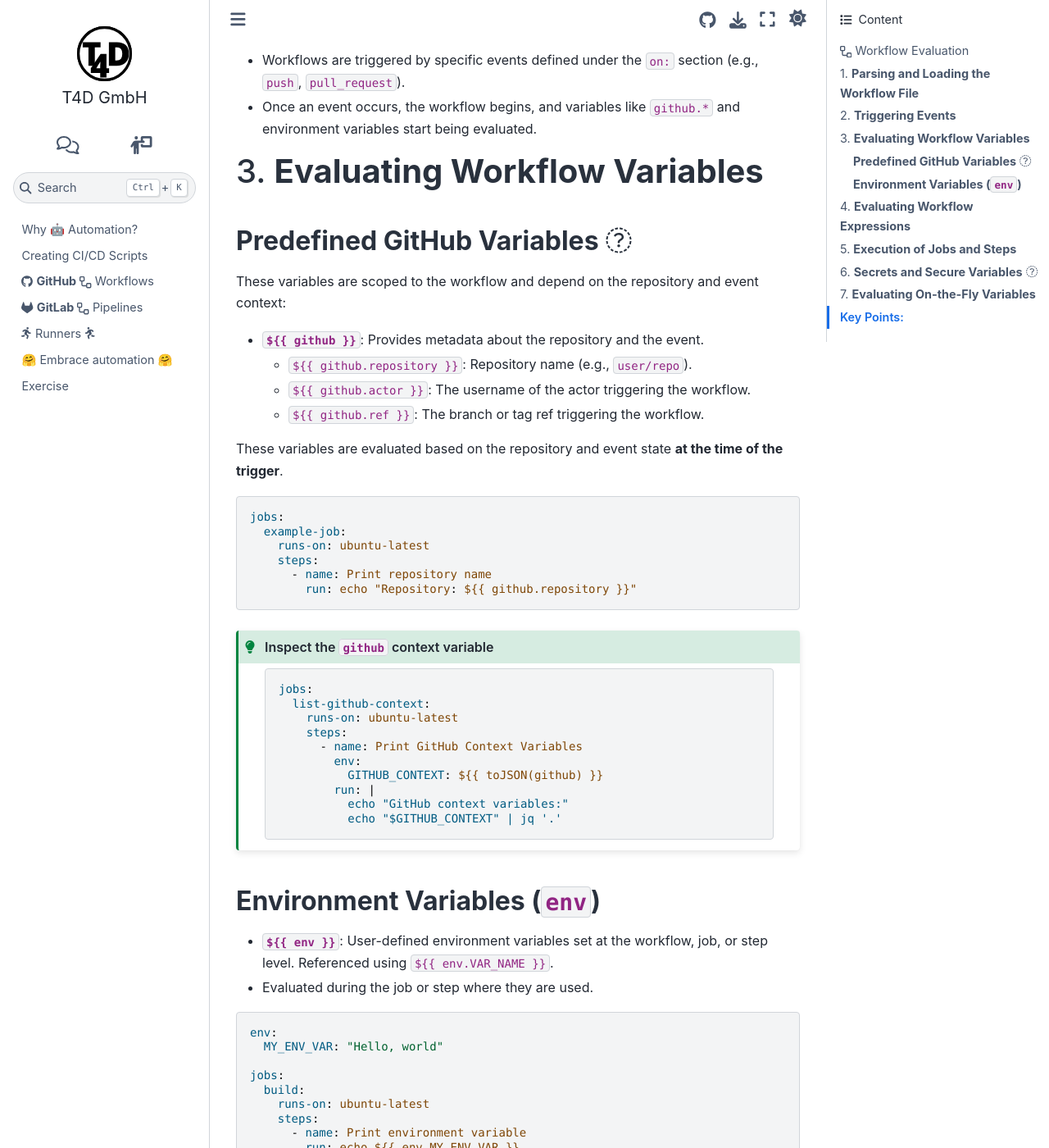
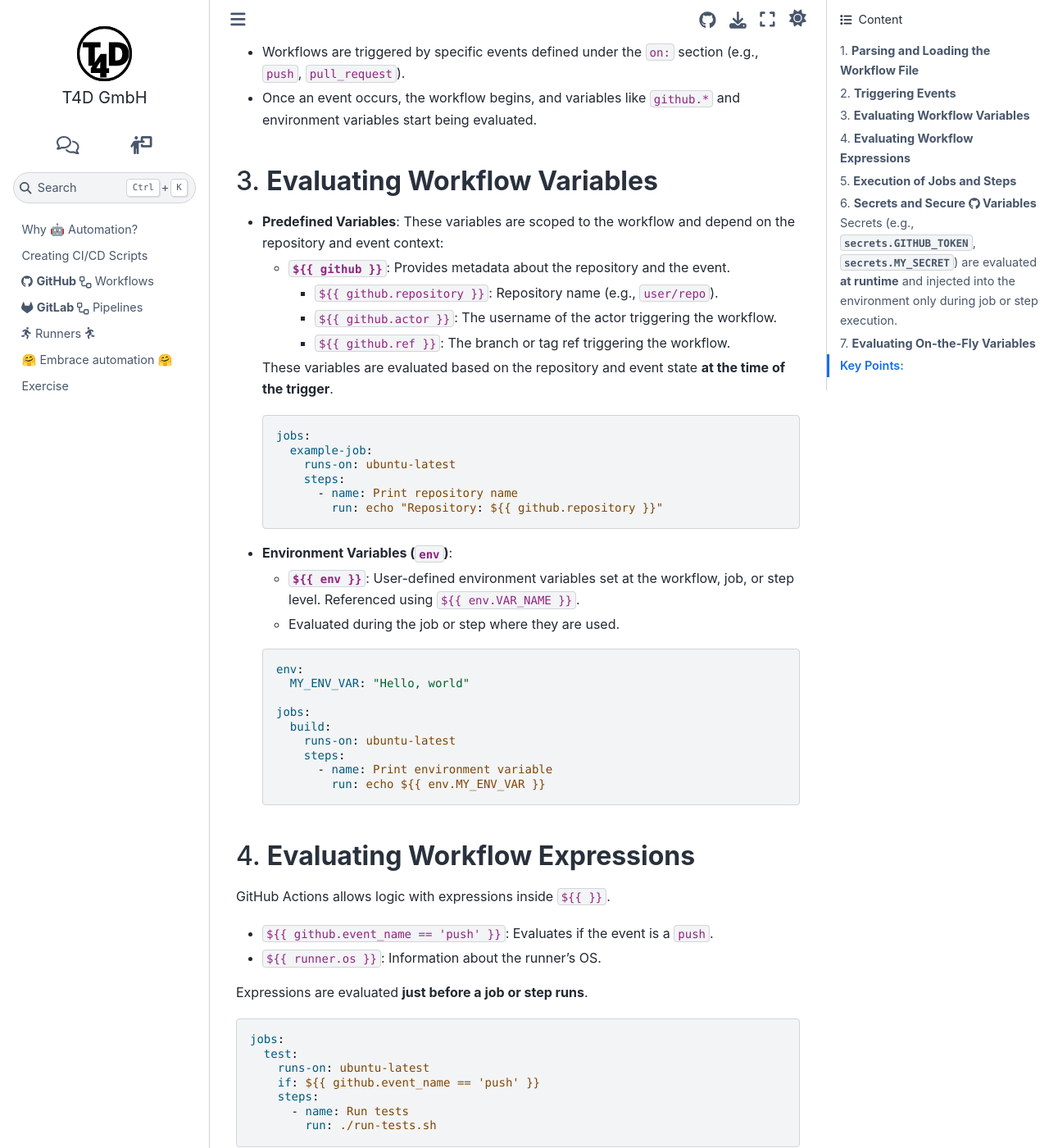
Before and after one commit to t4d-gmbh/ci-cd-workflows, a Sphinx documentation site: the page built from source/content/github_workflows/evaluation.md, in a window 1280 px wide and 1400 px high, scrolled down 390 px. Shown: the whole window at 82% size. Built offline with Sphinx 7.4.7 and the Sphinx Book theme 1.1.4, drawn with Linux system fonts in a browser that asks for light colours; the version number could not be read and is left out; some of the changed text lies outside the part shown.

Commit message:
done with github

````diff
--- a/source/content/github_workflows/evaluation.md
+++ b/source/content/github_workflows/evaluation.md
@@ -1,95 +1,101 @@
-### {octicon}`workflow` Workflow Evaluation
+### Evaluation
 
 {% if page %}
-GitHub evaluates a workflow file (`.yml`) by interpreting the structure and content of the YAML file, including variables and environment settings during the workflow execution:
+**GitHub** evaluates a workflow file (`.yml`) by interpreting the structure and content of the YAML file, including variables and environment settings during the workflow execution:
 {% endif %}
 
-### 1. **Parsing and Loading the Workflow File**
+{% if page %}####{% endif %} 1. **Parsing and Loading the Workflow File**
+{% if page %}
 - GitHub reads and parses the workflow file located in `.github/workflows/`.
 - The file is structured in YAML and specifies events, jobs, and steps.
+{% endif %}
 
-### 2. **Triggering Events**
+{% if page %}####{% endif %} 2. **Triggering Events**
+{% if page %}
 - Workflows are triggered by specific events defined under the `on:` section (e.g., `push`, `pull_request`).
 - Once an event occurs, the workflow begins, and variables like `github.*` and environment variables start being evaluated.
+{% endif %}
 
-### 3. **Evaluating Workflow Variables**
-#### **Predefined GitHub Variables** <i class="fa fa-github"></i>
-These variables are scoped to the workflow and depend on the repository and event context:
+{% if page %}####{% endif %} 3. **Evaluating Workflow Variables**
+{% if slide %} {% endif %}   - **Predefined Variables**{% if page %}:
+     These variables are scoped to the workflow and depend on the repository and event context:
+
+     {% raw %}
+     - **`${{ github }}`**: Provides metadata about the repository and the event.
+       - `${{ github.repository }}`: Repository name (e.g., `user/repo`).
+       - `${{ github.actor }}`: The username of the actor triggering the workflow.
+       - `${{ github.ref }}`: The branch or tag ref triggering the workflow.
+     {% endraw %}
+
+     These variables are evaluated based on the repository and event state **at the time of the trigger**.
+
+     {% raw %}
+     ```yaml
+     jobs:
+       example-job:
+         runs-on: ubuntu-latest
+         steps:
+           - name: Print repository name
+             run: echo "Repository: ${{ github.repository }}"
+     ```
+     {% endraw %}
+     {% endif %}
+{% if slide %} {% endif %}   - **Environment Variables (`env`)**{% if page %}:
+
+     {% raw %}
+     - **`${{ env }}`**: User-defined environment variables set at the workflow, job, or step level. Referenced using `${{ env.VAR_NAME }}`.
+     {% endraw %}
+     - Evaluated during the job or step where they are used.
+
+     {% raw %}
+     ```yaml
+     env:
+       MY_ENV_VAR: "Hello, world"
+
+     jobs:
+       build:
+         runs-on: ubuntu-latest
+         steps:
+           - name: Print environment variable
+             run: echo ${{ env.MY_ENV_VAR }}
+     ```
+     {% endraw %}
+     {% endif %}
+
+{% if page %}####{% endif %} 4. **Evaluating Workflow Expressions**
+   {% if page %}
+   {% raw %}
+   GitHub Actions allows logic with expressions inside `${{ }}`.
+
+   - `${{ github.event_name == 'push' }}`: Evaluates if the event is a `push`.
+   - `${{ runner.os }}`: Information about the runner’s OS.
+   {% endraw %}
+
+   Expressions are evaluated **just before a job or step runs**.
+
+   {% raw %}
+   ```yaml
+   jobs:
+     test:
+       runs-on: ubuntu-latest
+       if: ${{ github.event_name == 'push' }}
+       steps:
+         - name: Run tests
+           run: ./run-tests.sh
+   ```
+   {% endraw %}
+   {% endif %}
+
+{% if page %}####{% endif %} 5. **Execution of Jobs and Steps**
+{% if page %}
+{% raw %}
+- Jobs execute on GitHub-hosted or self-hosted runners.
+- Variables and expressions like `${{ github.* }}` and `${{ secrets.* }}` are evaluated **just before each step**.
+{% endraw %}
+
+{% if page %}####{% endif %} 6. **Secrets and Secure <i class="fab fa-github"></i> Variables** Secrets (e.g., `secrets.GITHUB_TOKEN`, `secrets.MY_SECRET`) are evaluated **at runtime** and injected into the environment only during job or step execution.
 
 {% raw %}
-- **`${{ github }}`**: Provides metadata about the repository and the event.
-  - `${{ github.repository }}`: Repository name (e.g., `user/repo`).
-  - `${{ github.actor }}`: The username of the actor triggering the workflow.
-  - `${{ github.ref }}`: The branch or tag ref triggering the workflow.
-
-These variables are evaluated based on the repository and event state **at the time of the trigger**.
-
-```yaml
-jobs:
-  example-job:
-    runs-on: ubuntu-latest
-    steps:
-      - name: Print repository name
-        run: echo "Repository: ${{ github.repository }}"
-```
-
-:::{admonition} Inspect the `github` context variable
-:class: tip
-```yaml
-jobs:
-  list-github-context:
-    runs-on: ubuntu-latest
-    steps:
-      - name: Print GitHub Context Variables
-        env:
-          GITHUB_CONTEXT: ${{ toJSON(github) }}
-        run: |
-          echo "GitHub context variables:"
-          echo "$GITHUB_CONTEXT" | jq '.'
-```
-:::
-
-#### **Environment Variables (`env`)**
-- **`${{ env }}`**: User-defined environment variables set at the workflow, job, or step level. Referenced using `${{ env.VAR_NAME }}`.
-- Evaluated during the job or step where they are used.
-
-```yaml
-env:
-  MY_ENV_VAR: "Hello, world"
-
-jobs:
-  build:
-    runs-on: ubuntu-latest
-    steps:
-      - name: Print environment variable
-        run: echo ${{ env.MY_ENV_VAR }}
-```
-
-### 4. **Evaluating Workflow Expressions**
-GitHub Actions allows logic with expressions inside `${{ }}`.
-
-- `${{ github.event_name == 'push' }}`: Evaluates if the event is a `push`.
-- `${{ runner.os }}`: Information about the runner’s OS.
-
-Expressions are evaluated **just before a job or step runs**.
-
-```yaml
-jobs:
-  test:
-    runs-on: ubuntu-latest
-    if: ${{ github.event_name == 'push' }}
-    steps:
-      - name: Run tests
-        run: ./run-tests.sh
-```
-
-### 5. **Execution of Jobs and Steps**
-- Jobs execute on GitHub-hosted or self-hosted runners.
-- Variables and expressions like `${{ github.* }}` and `${{ secrets.* }}` are evaluated **just before each step**.
-
-### 6. **Secrets and Secure Variables** <i class="fa fa-github"></i>
-Secrets (e.g., `secrets.GITHUB_TOKEN`, `secrets.MY_SECRET`) are evaluated **at runtime** and injected into the environment only during job or step execution.
-
 ```yaml
 jobs:
   deploy:
@@ -100,10 +106,14 @@
         env:
           DEPLOY_TOKEN: ${{ secrets.DEPLOY_TOKEN }}
 ```
+{% endraw %}
+{% endif %}
 
-### 7. **Evaluating On-the-Fly Variables**
+{% if page %}####{% endif %} 7. **Evaluating On-the-Fly Variables**
+{% if page %}
 Variables generated as part of a workflow (e.g., step outputs) are evaluated once they are produced and can be referenced by other steps.
 
+{% raw %}
 ```yaml
 jobs:
   example-job:
@@ -115,10 +125,12 @@
       - name: Use the output
         run: echo "The result is ${{ steps.step1.outputs.result }}"
 ```
+{% endraw %}
+{% endif %}
 
 ---
 
-### Key Points:
+#### Key Points:
 - **When are GitHub variables evaluated?**
   Variables like `github.*` are evaluated **before each job starts** based on the event context.
 
@@ -126,4 +138,3 @@
   Environment variables (`env`) and step-specific outputs are evaluated **when a job or step starts running**.
 
 In summary, GitHub evaluates a workflow file by parsing the structure, reacting to triggers, and evaluating variables and expressions at different stages of the workflow, ensuring dynamic values are injected at the appropriate time.
-{% endraw %}
````
Also changed, not shown: source/content/github_workflows/advanced.md (+52 -6 lines).
